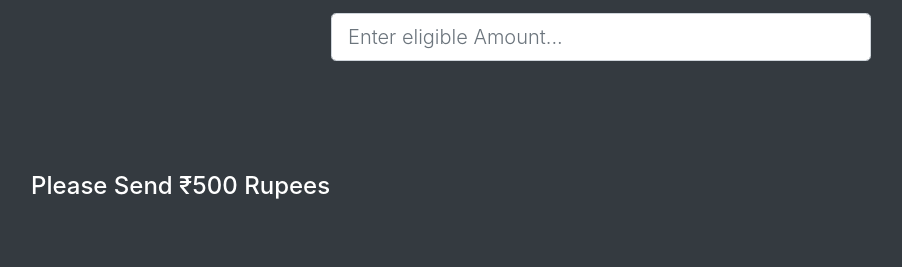
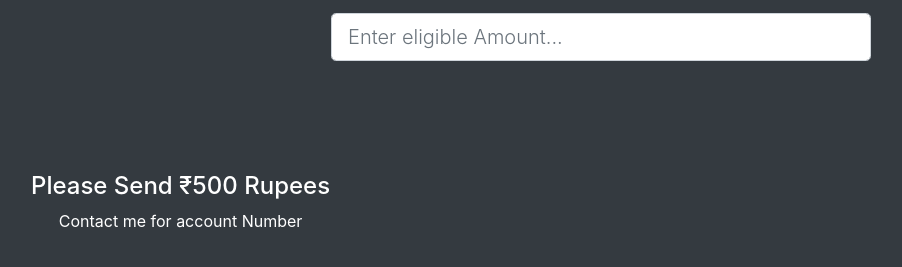
Before and after one commit to muhammedadnanv/zakat-calculator, a plain HTML site: page index.html in a window 1280 px wide. Shown: the part 207-474 px from the top of the page, without its empty margins (39-941 px from the left). Drawn offline with nearby package versions, Linux system fonts and the light colour scheme.

Commit message:
Update index.html

```diff
--- a/index.html
+++ b/index.html
@@ -53,7 +53,7 @@
             </div>
             <div class="wercop">
                 <h4>Please Send  ₹500 Rupees</h4>
-                <p></p>
+                <p> Contact me for account Number</p>
             </div>
         </div>
     </div>
```
